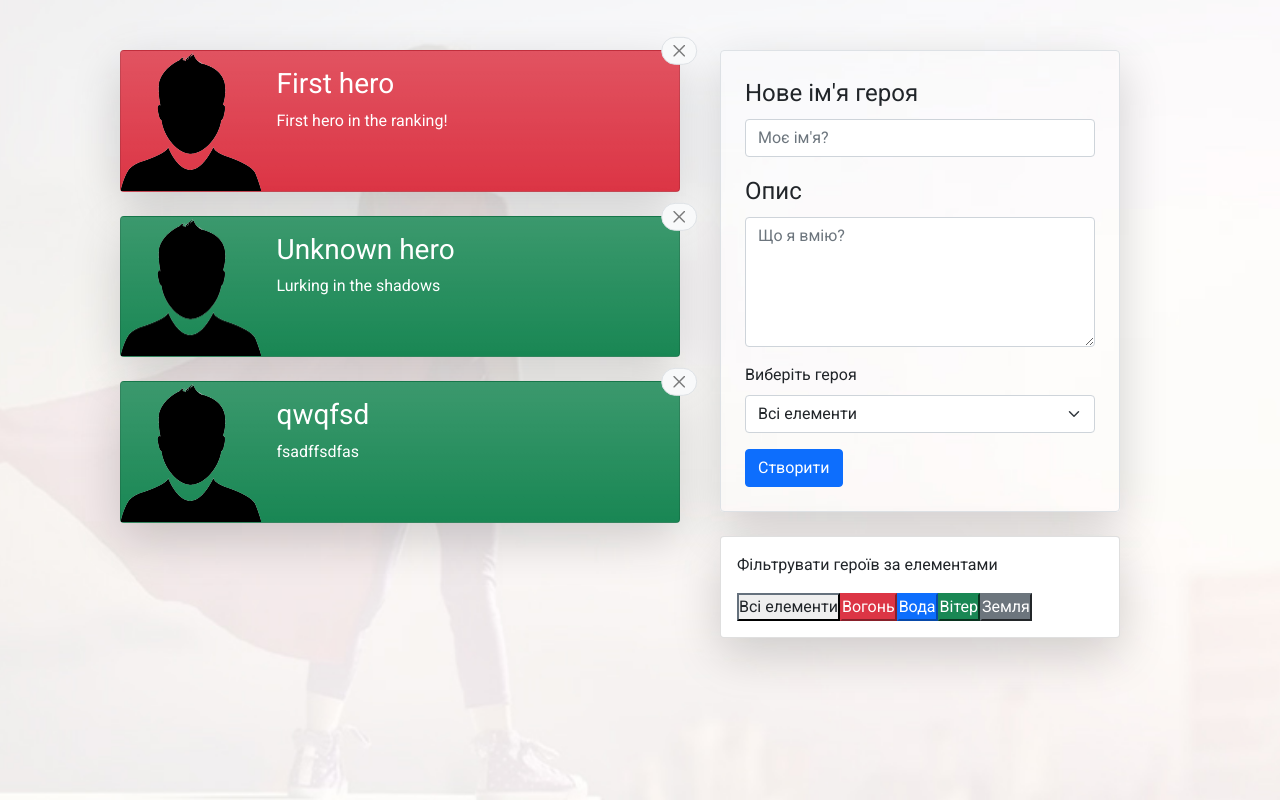
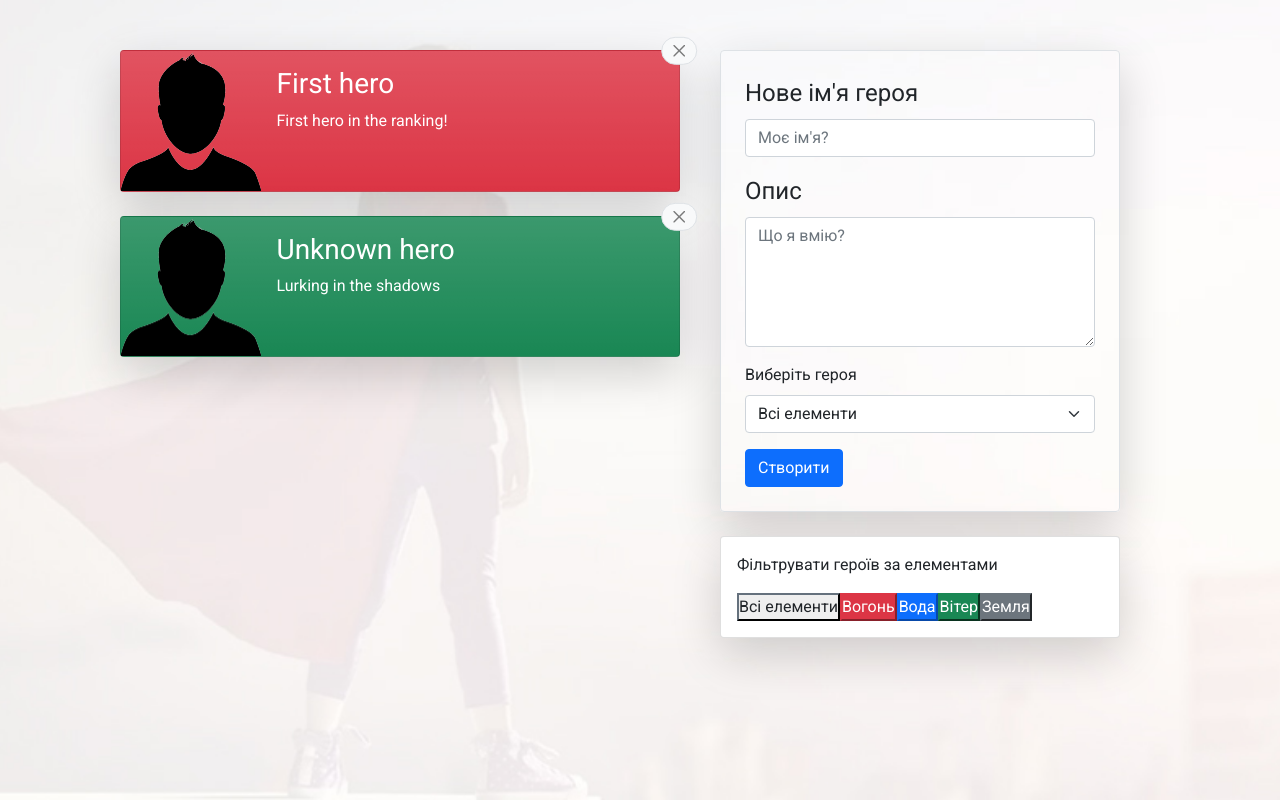
Before and after one commit to Yurii108/redux-admin-panel, a React (Create React App) app: page / in a window 1280 px wide. Built offline with nearby package versions, Linux system fonts and the light colour scheme; data requests are answered from the project's data file.

Commit message:
useCallback

```diff
--- a/heroes.json
+++ b/heroes.json
@@ -10,12 +10,6 @@
       "id": "b295397d-7a42-49fd-bc9a-1140659590b8",
       "name": "Unknown hero",
       "description": "Lurking in the shadows",
-      "element": "wind"
-    },
-    {
-      "id": "44dfcfb3-5cdf-42c1-94c9-90f7c7466e14",
-      "name": "qwqfsd",
-      "description": "fsadffsdfas",
       "element": "wind"
     }
   ],
--- a/src/components/heroesList/HeroesList.js
+++ b/src/components/heroesList/HeroesList.js
@@ -7,6 +7,7 @@ import { heroesFetching, heroesFetched, heroesFetchingError, heroeDelete } from
 import HeroesListItem from "../heroesListItem/HeroesListItem";
 import Spinner from '../spinner/Spinner';
 import './heroesList.scss';
+import { useCallback } from 'react';
 
 // Задача для этого компонента:
 // При клике на "крестик" идет удаление персонажа из общего состояния
@@ -28,11 +29,12 @@ const HeroesList = () => {
         // eslint-disable-next-line
     }, []);
 
-    const onDelete = (id) => {
-        const data = heroes.filter(elem => elem.id !== id)
-        dispatch(heroeDelete(data))
+    const onDelete = useCallback((id) => {
         request(`http://localhost:3001/heroes/${id}`, 'DELETE')
-    }
+        .then(data => dispatch(heroeDelete(data)))
+        .catch(err => console.log(err));
+
+    }, [request])
 
     if (heroesLoadingStatus === "loading") {
         return <Spinner />;
@@ -42,7 +44,13 @@ const HeroesList = () => {
 
     const renderHeroesList = (arr) => {
         if (arr.length === 0) {
-            return <h5 className="text-center mt-5">Героев пока нет</h5>
+            return (
+                <CSSTransition
+                    timeout={500}
+                    classNames="item">
+                    <h5 className="text-center mt-5">Героев пока нет</h5>
+                </CSSTransition>
+            )
         }
 
         return arr.map(({ id, ...props }) => {
@@ -76,8 +84,6 @@ const HeroesList = () => {
 
     const elements = renderHeroesList(filterHeroes(heroes, filters));
 
-    // const nodeRef = useRef(null);
-
     return (
         <TransitionGroup component="ul">
             {elements}
--- a/src/reducers/index.js
+++ b/src/reducers/index.js
@@ -23,9 +23,10 @@ const reducer = (state = initialState, action) => {
                 heroesLoadingStatus: 'error'
             }
         case 'HEROES_DELETE':
+            const newHeroesList = state.heroes.filter(elem => elem.id !== action.payload)
             return {
                 ...state,
-                heroes: action.payload
+                heroes: newHeroesList
             }
         case 'HEROES_ADD':
             return {
```
